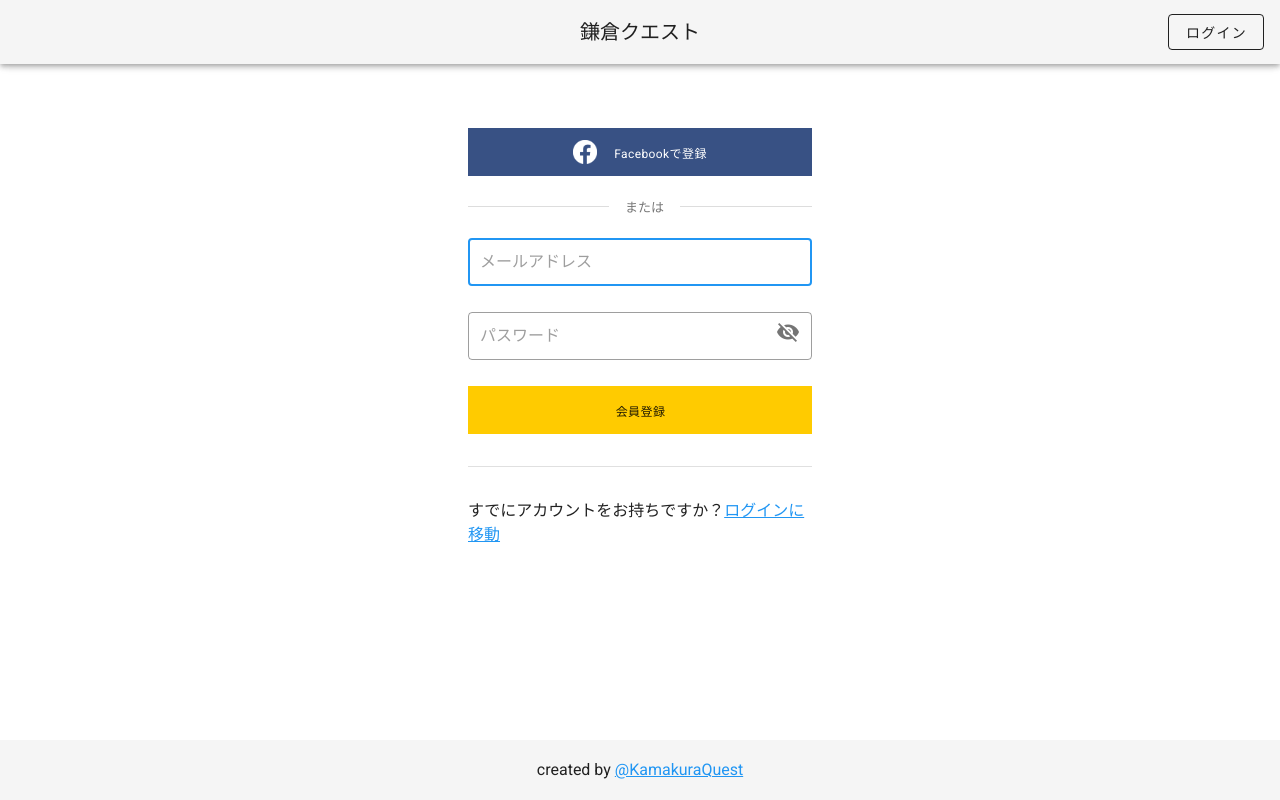
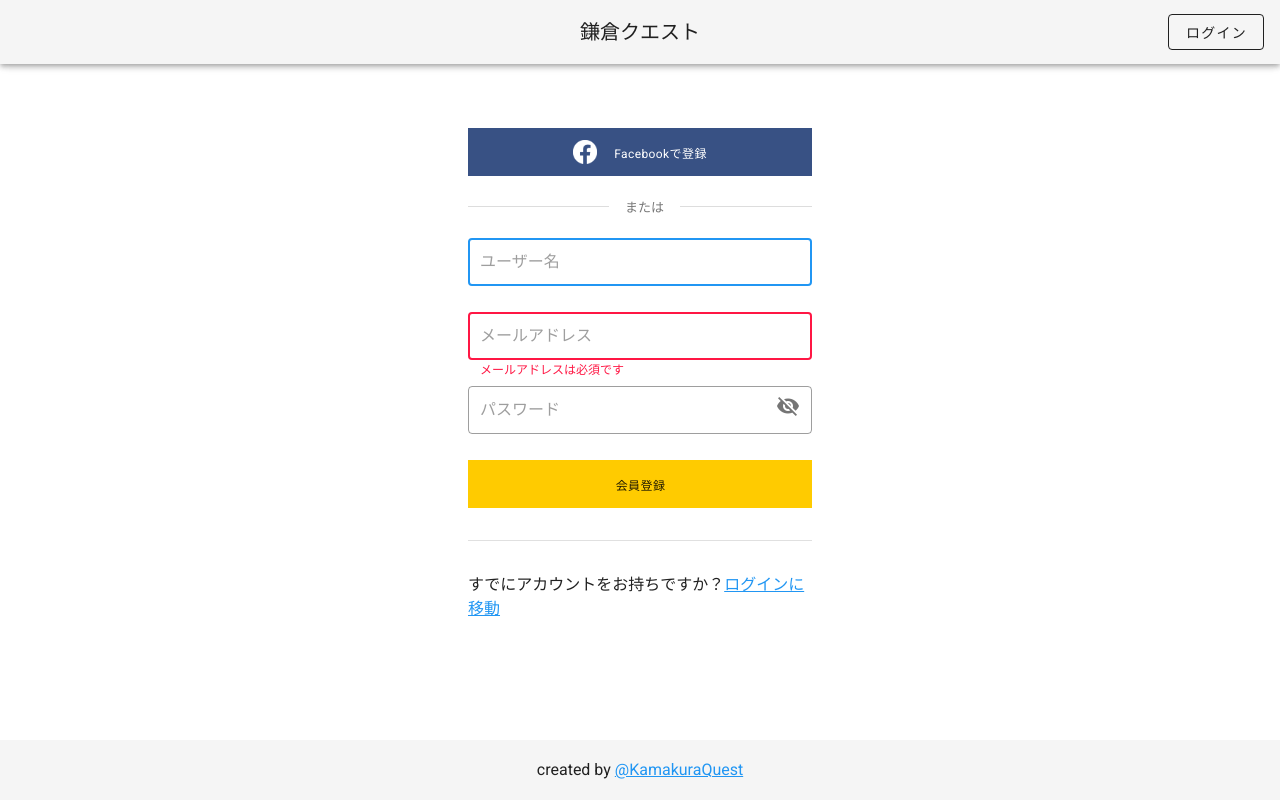
Before and after one commit to kendai912/quespo-frontend, a Nuxt app: page /register in a window 1280 px wide. Built offline with nearby package versions, Linux system fonts and the light colour scheme.

Commit message:
feat:ユーザー名の項目をログイン・登録画面に追加

```diff
--- a/pages/login.vue
+++ b/pages/login.vue
@@ -34,6 +34,17 @@
         </div>
         <div class="pt-0">
           <div>
+            <v-text-field
+              v-model="loginForm.name"
+              v-on:keydown.enter="login"
+              :rules="[nameRules.required, nameRules.regex]"
+              autofocus
+              dense
+              height="48px"
+              outlined
+              placeholder="ユーザー名"
+            ></v-text-field>
+
             <v-text-field
               v-model="loginForm.email"
               v-on:keydown.enter="login"
@@ -89,10 +100,15 @@ export default {
   data() {
     return {
       loginForm: {
+        name: null,
         email: null,
         password: null,
       },
       loginError: false,
+      nameRules: {
+        required: (value) => !!value || "ユーザー名は必須です",
+        regex: (value) => value?.length <= 10 || "10文字以内で入力してください",
+      },
       emailRules: {
         required: (value) => !!value || "メールアドレスは必須です",
         regex: (value) =>
--- a/pages/register.vue
+++ b/pages/register.vue
@@ -34,6 +34,17 @@
         </div>
         <div class="pt-0">
           <div>
+            <v-text-field
+              v-model="registerForm.name"
+              v-on:keydown.enter="register"
+              :rules="[nameRules.required, nameRules.regex]"
+              autofocus
+              dense
+              height="48px"
+              outlined
+              placeholder="ユーザー名"
+            ></v-text-field>
+
             <v-text-field
               v-model="registerForm.email"
               v-on:keydown.enter="register"
@@ -89,10 +100,15 @@ export default {
   data() {
     return {
       registerForm: {
+        name: null,
         email: null,
         password: null,
       },
       registerError: false,
+      nameRules: {
+        required: (value) => !!value || "ユーザー名は必須です",
+        regex: (value) => value?.length <= 10 || "10文字以内で入力してください",
+      },
       emailRules: {
         required: (value) => !!value || "メールアドレスは必須です",
         regex: (value) =>
```
